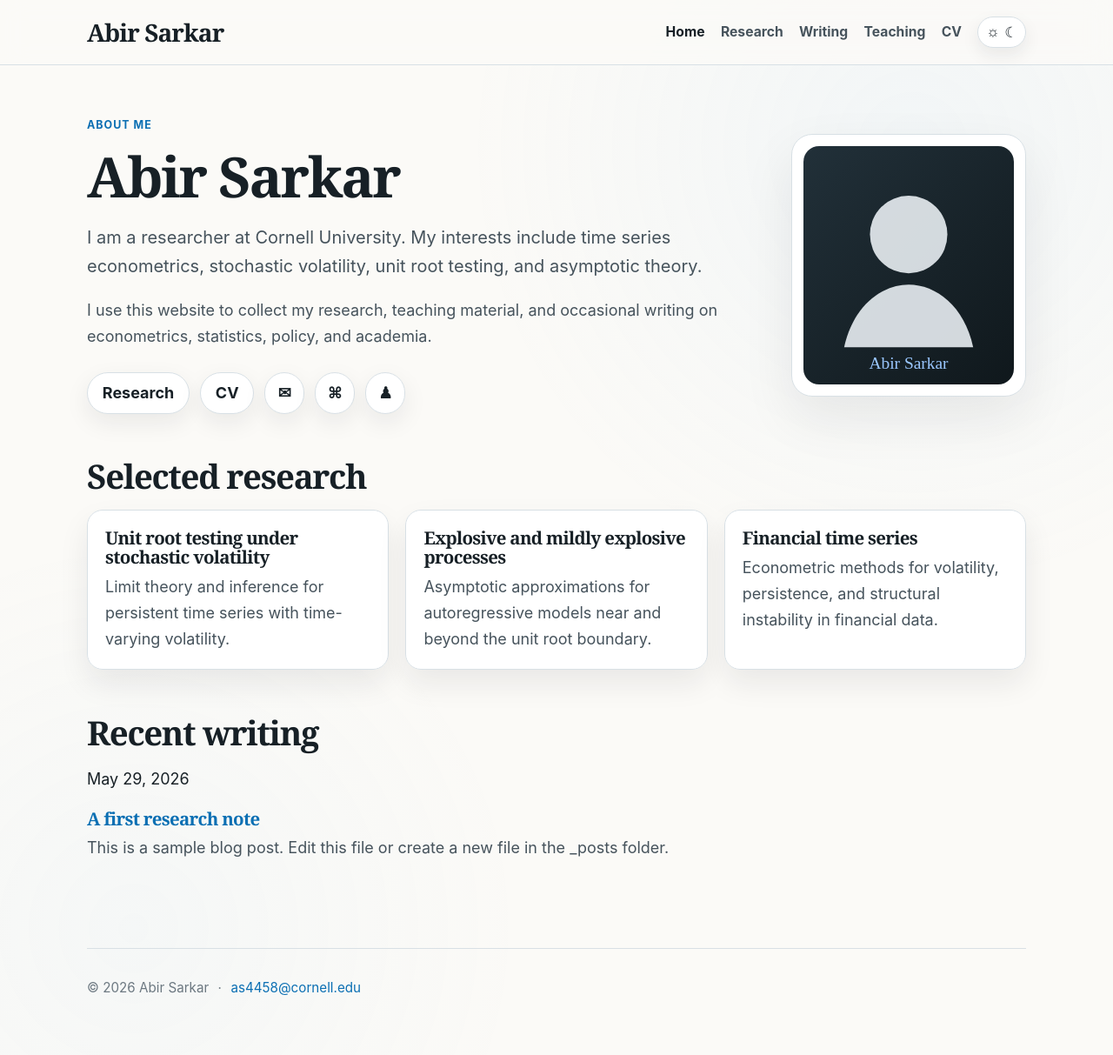
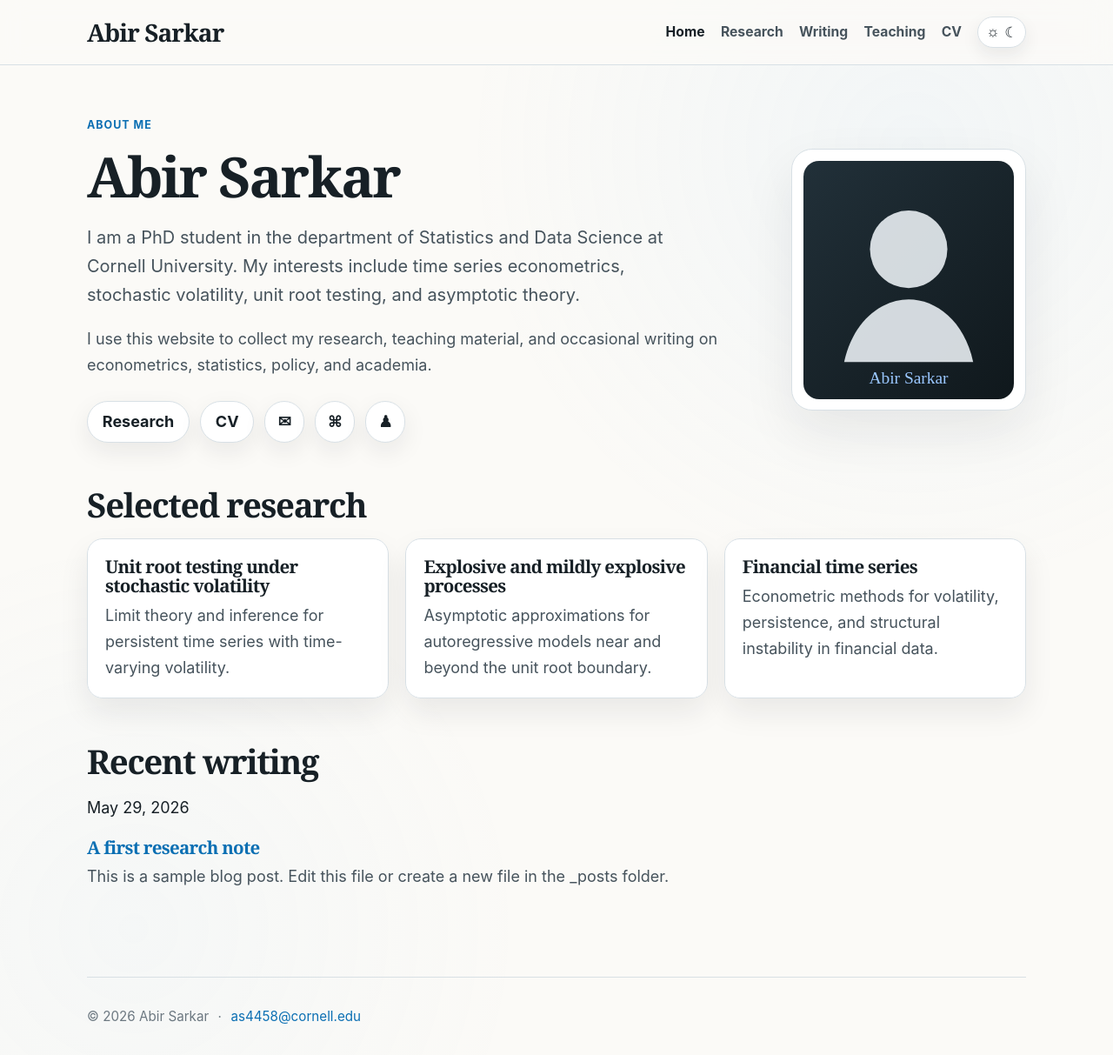
Before and after one commit to AbirS2026/AbirS2026.github.io, a Jekyll site: the page built from index.md, in a window 1280 px wide and 1213 px high. Shown: the whole window at 87% size. Built offline with Jekyll 4.4.1, drawn with Linux system fonts in a browser that asks for light colours.

Commit message:
Update index.md

```diff
--- a/index.md
+++ b/index.md
@@ -8,7 +8,7 @@ title: Home
     <p class="eyebrow">About me</p>
     <h1>Abir Sarkar</h1>
     <p class="lead">
-      I am a researcher at Cornell University. My interests include time series econometrics,
+      I am a PhD student in the department of Statistics and Data Science at Cornell University. My interests include time series econometrics,
       stochastic volatility, unit root testing, and asymptotic theory.
     </p>
 
```
